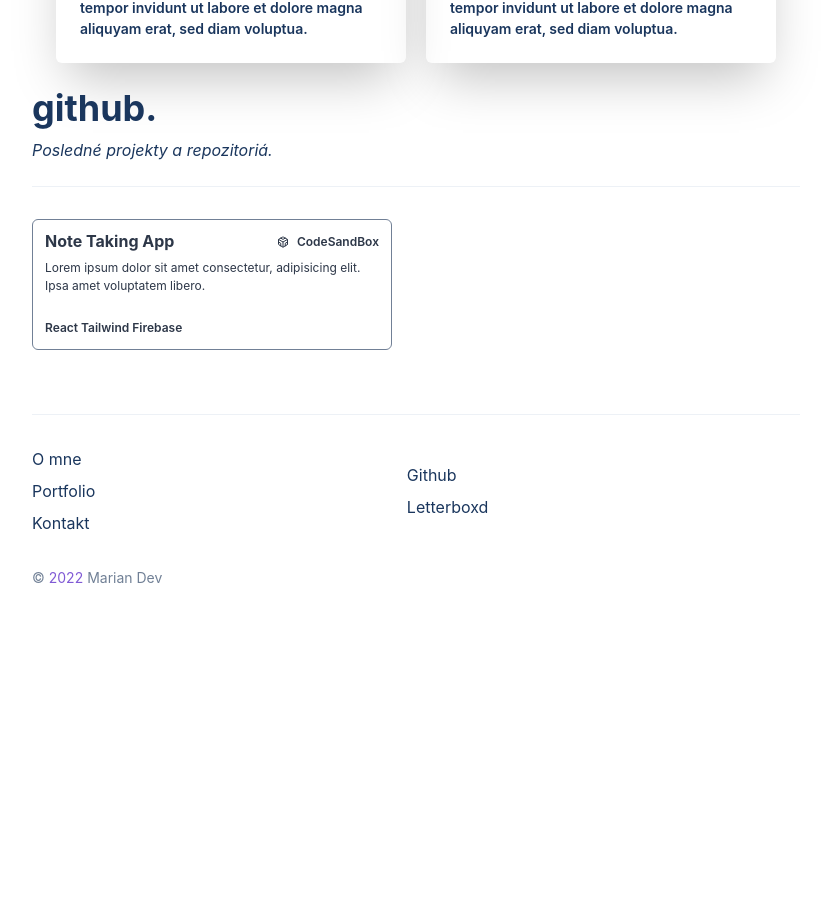
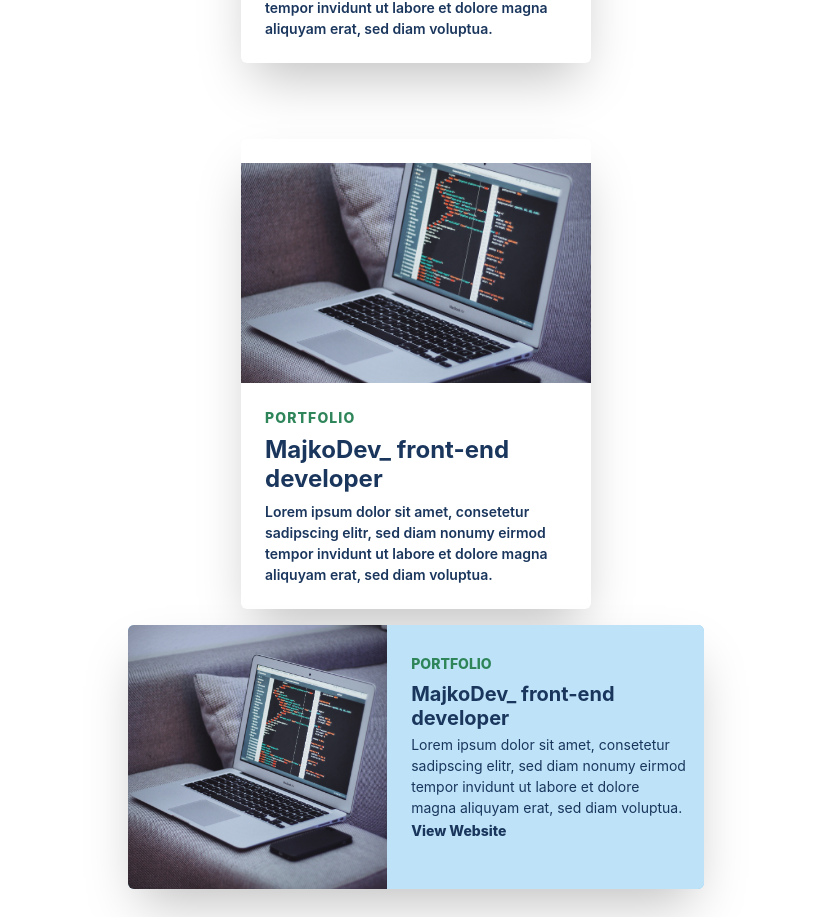
Before and after one commit to MajkoDev/my-portfolio, a Next.js app: page /portfolio in a window 1280 px wide. Shown: the part 620-1537 px from the top of the page, without its empty margins (224-1055 px from the left). Before the commit the page ends 1240 px from the top, so only its background shows below. Built offline with nearby package versions, Linux system fonts and the light colour scheme.

Commit message:
new card component

```diff
--- a/src/components/cards/CardProject.jsx
+++ b/src/components/cards/CardProject.jsx
@@ -1,22 +1,90 @@
-import { Box } from "@material-ui/core";
+import { Container, Box, Heading, Stack, Text, Flex, Link } from "@chakra-ui/react";
+import Image from "next/image";
+import mac from "../../../public/images/mac.jpg";
 
-import Image from "next/image";
-import projectImg from "../../../public/images/design-image.png";
-
-const CardProject = () => {
+const CardExample = () => {
   return (
-    <Box
-      maxW='250px'
+    <>
+      <Container
+        minW='250px'
+        maxW='350px'
         w='full'
+        m={2}
         boxShadow='2xl'
         rounded='md'
         p={6}
         overflow='hidden'>
-      <Box h='150px' position='relative'>
-        <Image src={projectImg} alt='Image of Project' layout='fill' />
+        <Box h='220px' bg='gray.100' mt='-6 ' mx='-6' mb='6' pos={"relative"}>
+          <Image
+            alt='Project Image'
+            src={mac}
+            layout='fill'
+            objectFit='cover'
+            quality={100}
+          />
         </Box>
+
+        <Stack>
+          <Text
+            color='green.600'
+            textTransform='uppercase'
+            fontWeight={800}
+            fontSize='sm'
+            letterSpacing={1.1}>
+            Portfolio
+          </Text>
+
+          <Heading fontSize='2xl'>MajkoDev_ front-end developer</Heading>
+          <Text fontSize='sm' fontWeight={600}>
+            Lorem ipsum dolor sit amet, consetetur sadipscing elitr, sed diam
+            nonumy eirmod tempor invidunt ut labore et dolore magna aliquyam
+            erat, sed diam voluptua.
+          </Text>
+        </Stack>
+      </Container>
+
+
+
+      <Container
+        h={{ base: "400px", md: "264px" }}
+        w={{ base: "md", md: "xl" }}
+        bg='blue.200'
+        p='0'
+        rounded='md'
+        boxShadow='2xl'
+        overflow='hidden'>
+        <Flex direction={{ base: "column", md: "row" }}>
+          <Box
+            w={{ base: "full", md: "45%" }}
+            h={{ base: "240", md: "264px" }}
+            position='relative'>
+            <Image
+              alt='Project Image'
+              src={mac}
+              layout='fill'
+              objectFit='cover'
+              quality={100}
+            />
           </Box>
+
+          <Box
+            bg='blue.100' pl='6' pt={{base: '2', md: '6'}}
+            w={{ base: "full", md: "55%" }}
+            h={{ base: "160", md: "264px" }}>
+              <Text color='green.600' mt='1'
+            textTransform='uppercase' fontSize={{base: 'xs', md: 'sm' }} fontWeight={800} >Portfolio</Text>
+            <Heading mt='2' fontSize={{base: 'lg', md: 'xl' }}>MajkoDev_ front-end developer</Heading>
+            <Text fontSize={{base: 'xs', md: 'sm' }} fontWeight={400} mt='1' mr='4' >
+            Lorem ipsum dolor sit amet, consetetur sadipscing elitr, sed diam
+            nonumy eirmod tempor invidunt ut labore et dolore magna aliquyam
+            erat, sed diam voluptua.
+          </Text>
+          <Link fontSize={{base: 'xs', md: 'sm' }} fontWeight={800} mt='1' >View Website</Link>
+            </Box>
+        </Flex>
+      </Container>
+    </>
   );
 };
 
-export default CardProject;
+export default CardExample;
--- a/src/sections/SectionProjects.jsx
+++ b/src/sections/SectionProjects.jsx
@@ -1,7 +1,6 @@
-import { Stack, Wrap } from "@chakra-ui/react";
+import { Container, Stack, VStack, Wrap } from "@chakra-ui/react";
 import CardExample from "../components/cards/CardExample";
 import CardProject from "../components/cards/CardProject";
-
 
 // Elements
 import SectionTitle from "../elements/SectionTitle";
@@ -10,12 +9,14 @@ const SectionProjects = () => {
   return (
     <Stack h='full' w='full'>
       <SectionTitle title='projekty.' subtitle='Čo som naposledy vytvoril?' />
-      <Wrap spacing='20px' justify='center'>
+      <Wrap pb='60px' spacing='20px' justify='center'>
+        <CardExample />
+      </Wrap>
 
-        <CardExample />
-        <CardExample />
+      <VStack>
 
-      </Wrap>
+        <CardProject />
+      </VStack>
     </Stack>
   );
 };
```
Lines whose indentation alone changed are shown as unchanged.
